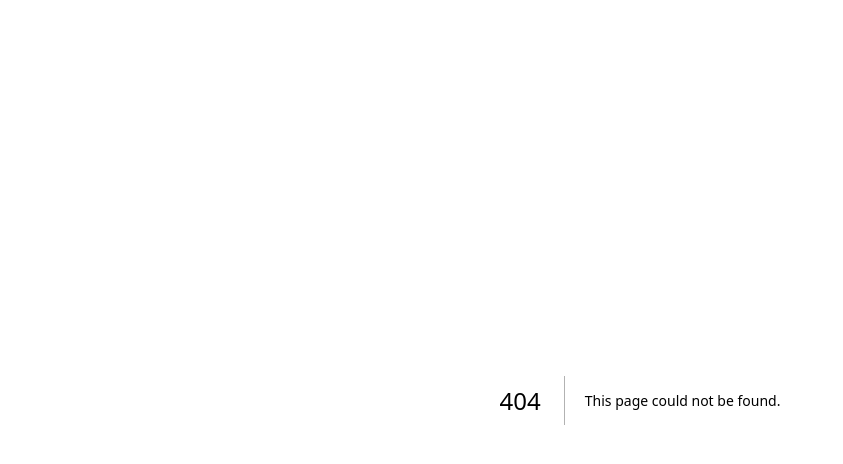
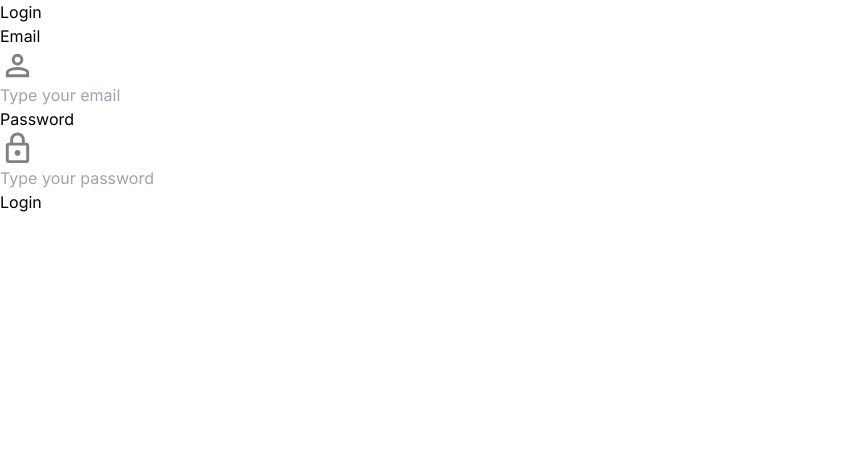
Before and after one commit to Sep-Fading/SWE_Project_Frontend, a Next.js app: page /Login in a window 1280 px wide. Before the commit this address had no page. Shown: the top 464 px of the page, without its empty margins (0-843 px from the left). Built offline with nearby package versions, Linux system fonts and the light colour scheme.

Commit message:
HomePage and few components added

```diff
--- /dev/null
+++ b/src/Components/Button.tsx
@@ -0,0 +1,20 @@
+import React from "react";
+
+interface ButtonProps {
+  onClick: () => void;
+  text: string;
+  type?: "submit" | "button" | "reset";
+}
+
+const Button: React.FC<ButtonProps> = ({ onClick, text }) => {
+  return (
+    <button
+      className="my-2 rounded-sm text-center bg-fdm-gradient text-white w-[200px] h-[35px]"
+      onClick={onClick}
+    >
+      {text}
+    </button>
+  );
+};
+
+export default Button;
--- a/src/Components/HomeCard.tsx
+++ b/src/Components/HomeCard.tsx
@@ -6,7 +6,7 @@ interface HomeCardProps {
   href: string;
   image: string;
   text: string;
-  layout: string;
+  layout?: string;
 }
 
 const HomeCard: React.FC<HomeCardProps> = ({ href, image, text, layout }) => {
--- /dev/null
+++ b/src/Components/InputField.tsx
@@ -0,0 +1,42 @@
+import React from "react";
+import Image from "next/image";
+
+interface InputProps {
+  label: string;
+  icon: String;
+  type: string;
+  placeholder: string;
+  value: string;
+  handleChange: (e: React.ChangeEvent<HTMLInputElement>) => void;
+}
+
+const InputField: React.FC<InputProps> = ({
+  label,
+  icon,
+  type,
+  value,
+  placeholder,
+  handleChange,
+}) => {
+  return (
+    <div className="flex flex-col relative">
+      <label className="mb-1">{label}</label>
+      <Image
+        src={`/${icon}.svg`}
+        alt="Login"
+        width={35}
+        height={35}
+        className="absolute my-9 w-5 ml-3"
+      />
+      <input
+        type={type}
+        placeholder={placeholder}
+        value={value}
+        onChange={handleChange}
+        className="pl-9 border-2 border-b-4 border-black rounded-sm shadow-sm py-1"
+      />
+    </div>
+  );
+};
+
+export default InputField;
--- a/src/Components/Navigation.tsx
+++ b/src/Components/Navigation.tsx
@@ -2,13 +2,13 @@ import React from 'react';
 import Image from 'next/image';
 import Link from 'next/link';
 
-interface link {
+interface Link {
     title: string;
     href: string;
 }
 
 interface NavigationProps {
-    links: link[];
+    links: Link[];
 }
 
 const Navigation: React.FC<NavigationProps> = ({links}) => {
--- /dev/null
+++ b/src/app/Login/page.tsx
@@ -0,0 +1,54 @@
+"use client";
+
+import { useState } from "react";
+import InputField from "@/Components/InputField";
+import Button from "@/Components/Button";
+
+const Login = () => {
+  const [email, setEmail] = useState("");
+  const [password, setPassword] = useState("");
+
+  const handleEmailChange = (e: React.ChangeEvent<HTMLInputElement>) => {
+    setEmail(e.target.value);
+  };
+
+  const handlePasswordChange = (e: React.ChangeEvent<HTMLInputElement>) => {
+    setPassword(e.target.value);
+  };
+
+  const handleSubmit = (e: React.FormEvent) => {
+    e.preventDefault();
+    // Add your login logic here
+  };
+
+  const onClick = () => {
+    // Add your login logic here
+  };
+
+  return (
+    <div>
+      <h1>Login</h1>
+      <form onSubmit={handleSubmit}>
+      <InputField
+        label="Email"
+        icon={"user"}
+        type="email"
+        placeholder="Type your email"
+        value={email}
+        handleChange={handleEmailChange}
+      />
+      <InputField
+        label="Password"
+        icon={"password"}
+        type="password"
+        placeholder="Type your password"
+        value={email}
+        handleChange={handleEmailChange}
+      />
+        <Button type="submit" text="Login" onClick={onClick}/>
+      </form>
+    </div>
+  );
+};
+
+export default Login;
```
Also changed, not shown: public/password.svg (added), public/user.svg.
